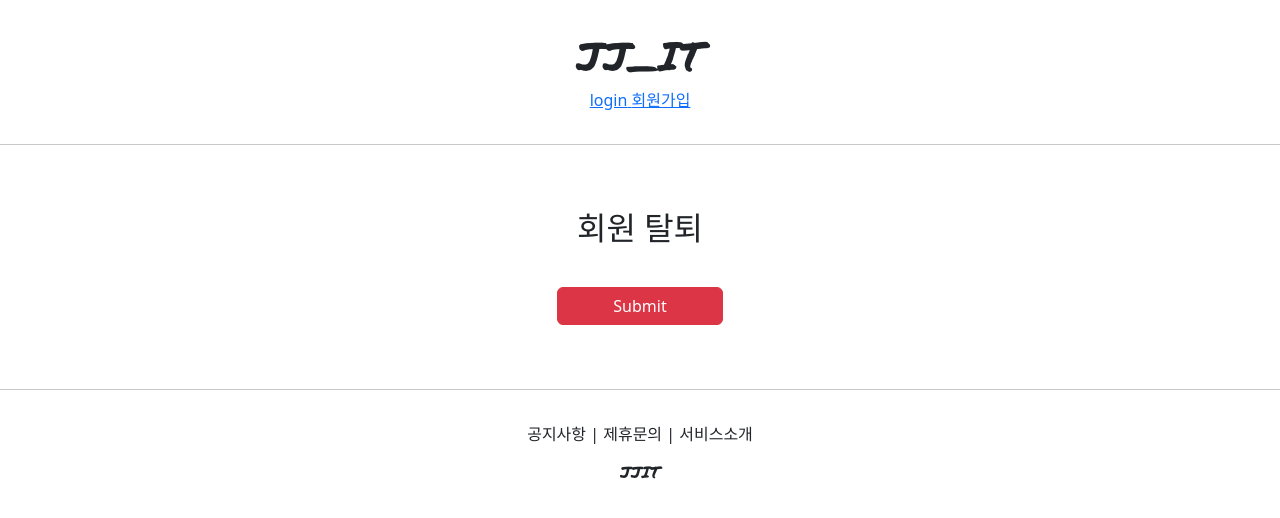
After one commit to wooasnow/capstone3, a Django app: template accountapp/templates/accountapp/delete.html in a window 1280 px wide. The commit adds this page. Shown: the top 518 px of the page. Run offline with Django 4.2, Linux system fonts and the light colour scheme; the template is opened without the code that fills it, so the values that code supplies are empty; some libraries are stand-ins or nearby versions.

Commit message:
django 26

```diff
--- /dev/null
+++ b/accountapp/templates/accountapp/delete.html
@@ -0,0 +1,12 @@
+{% extends 'base.html' %}
+{% block content %}
+    <div style="text-align: center; max-width: 500px; margin: 4rem auto;">
+       <div class="mb-4">
+           <h2>회원 탈퇴</h2>
+       </div>
+        <form action ="{% url 'accountapp:delete' pk=user.pk %}" method="POST">
+            {% csrf_token %}
+            <input type="submit" class="btn btn-danger col-4 mt-3">
+        </form>
+    </div>
+{% endblock %}
--- a/accountapp/templates/accountapp/detail.html
+++ b/accountapp/templates/accountapp/detail.html
@@ -14,6 +14,11 @@
                     회원정보수정
                 </p>
             </a>
+            <a href="{% url 'accountapp:delete' pk=user.pk %}">
+                <p>
+                    회원탈퇴
+                </p>
+            </a>
             {% endif %}
         </div>
     </div>
--- a/accountapp/urls.py
+++ b/accountapp/urls.py
@@ -1,7 +1,7 @@
 from django.contrib.auth.views import LoginView, LogoutView
 from django.urls import path
 
-from accountapp.views import hello_world, AccountDetailView, AccountCreateView, AccountUpdateView
+from accountapp.views import hello_world, AccountDetailView, AccountCreateView, AccountUpdateView, AccountDeleteView
 
 app_name = "accountapp"
 
@@ -12,4 +12,5 @@ urlpatterns = [
     path('create/', AccountCreateView.as_view(), name='create'),
     path('detail/<int:pk>', AccountDetailView.as_view(), name='detail'),
     path('update/<int:pk>', AccountUpdateView.as_view(), name='update'),
+    path('delete/<int:pk>', AccountDeleteView.as_view(), name='delete'),
 ]
--- a/templates/header.html
+++ b/templates/header.html
@@ -7,11 +7,14 @@
         <a href="{% url 'accountapp:login' %}?next={{ request.path }}">
             <span>login</span>
         </a>
-       <a href="{% url 'accountapp:create' %}?next={{ request.path }}">
+        <a href="{% url 'accountapp:create' %}">
             <span>회원가입</span>
         </a>
 
         {% else %}
+        <span>IT칼럼</span>
+        <span>Project</span>
+        <span>Study</span>
         <a href="{% url 'accountapp:detail' pk=user.pk %}">
             <span>회원정보</span>
         </a>
```
Also changed, not shown: accountapp/views.py (+6 -1 lines).
